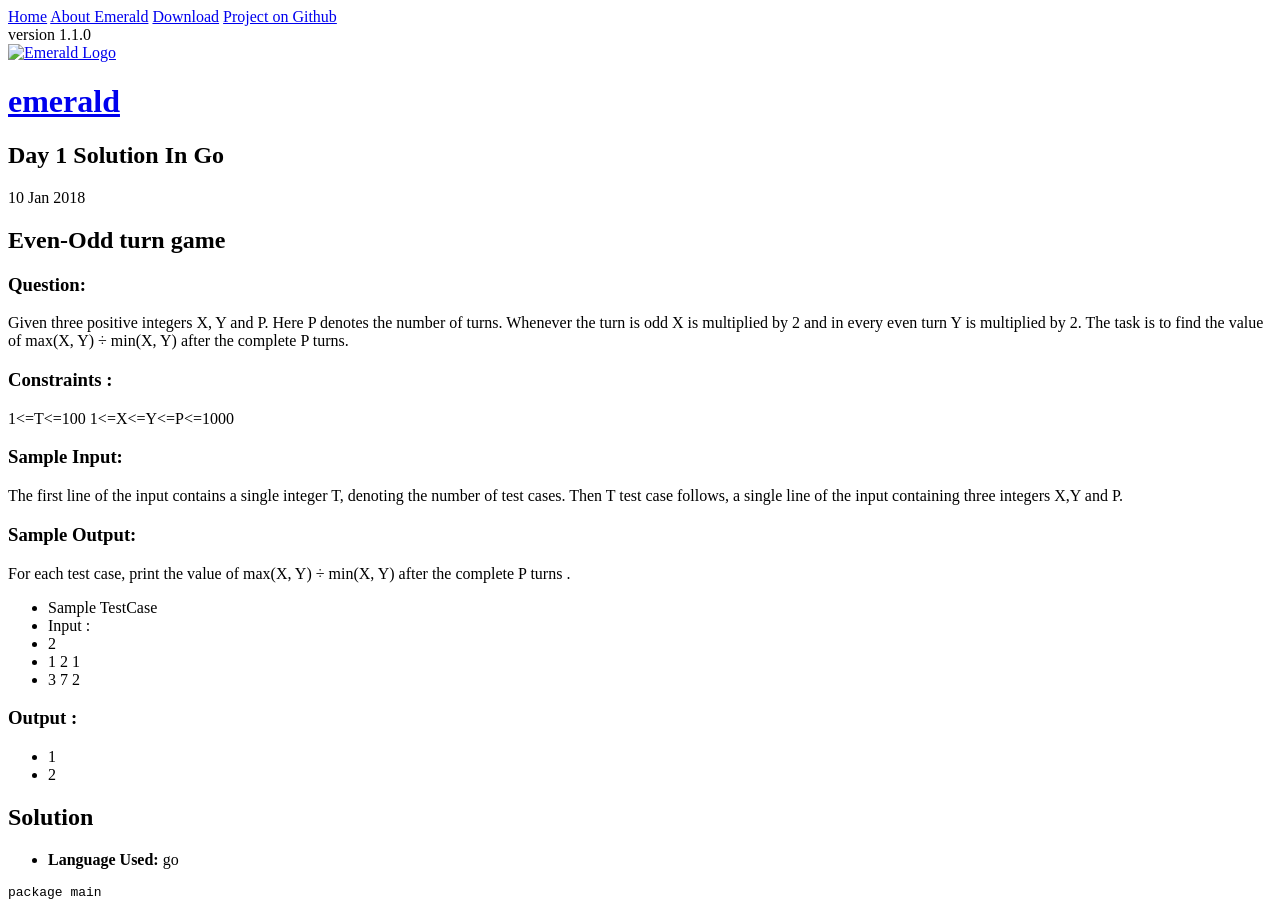
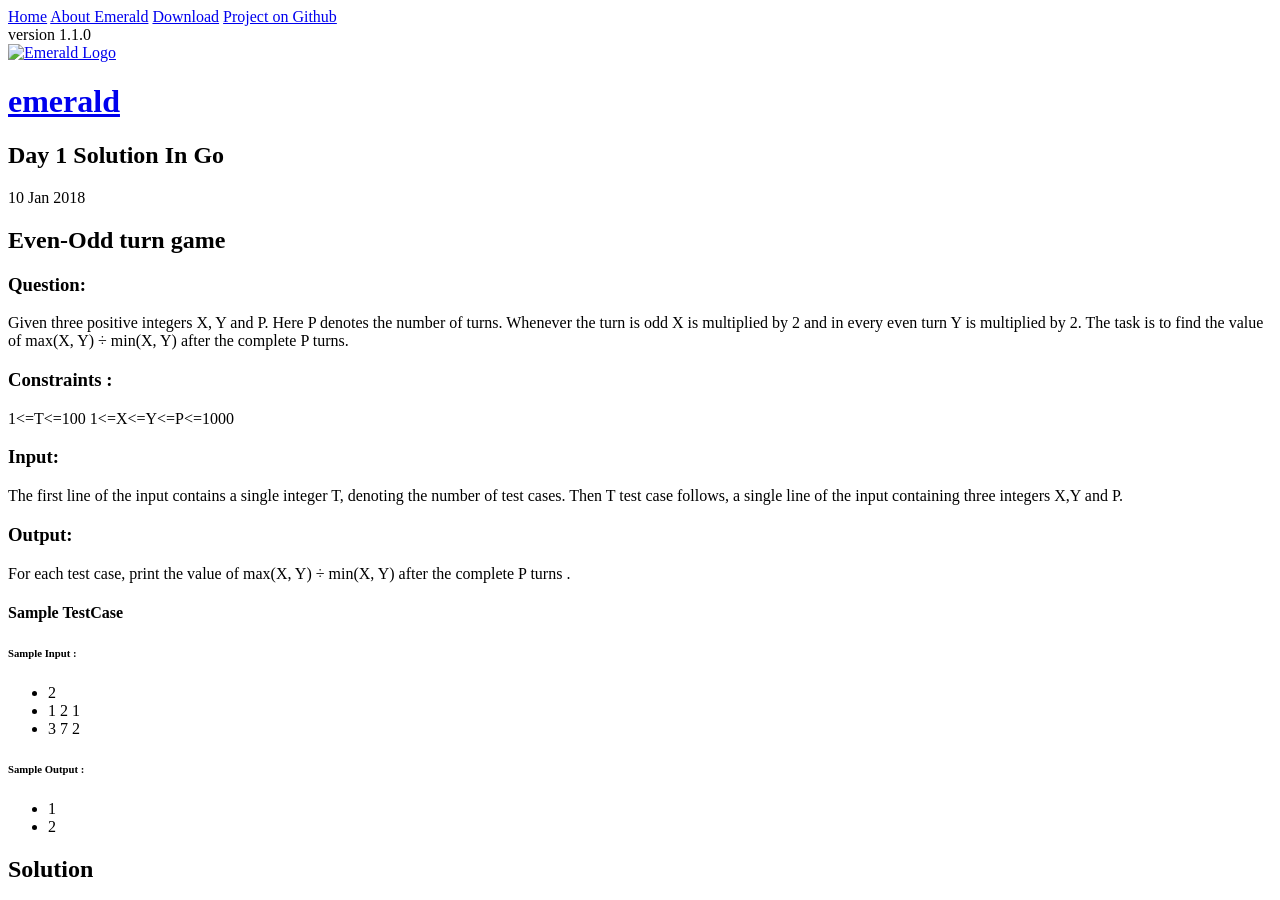
Before and after one commit to gostudent/Letsgo, a Jekyll site: the page built from _posts/2018-01-10-DAY-1-solution-in-go.md, in a window 1280 px wide and 900 px high. Built offline with Jekyll 4.4.1, drawn with Linux system fonts in a browser that asks for light colours.

```diff
--- a/_posts/2018-01-10-DAY-1-solution-in-go.md
+++ b/_posts/2018-01-10-DAY-1-solution-in-go.md
@@ -14,27 +14,26 @@ Given three positive integers X, Y and P. Here P denotes the number of turns. Wh
 1<=T<=100
 1<=X<=Y<=P<=1000
 
-### Sample Input:
+### Input:
 
 The first line of the input contains a single integer T, denoting the number of test cases. Then T test case follows, a single line of the input containing three integers X,Y and P.
 
-### Sample Output:
+### Output:
 
 For each test case, print the value of max(X, Y) ÷ min(X, Y) after the complete P turns .
 
 
-- Sample TestCase
-- Input :
+#### Sample TestCase
+
+###### Sample Input :
 - 2
 - 1 2 1
 - 3 7 2
 
 
-### Output :
-
+###### Sample Output :
 - 1
 - 2
-
 
 
 ## Solution
```
